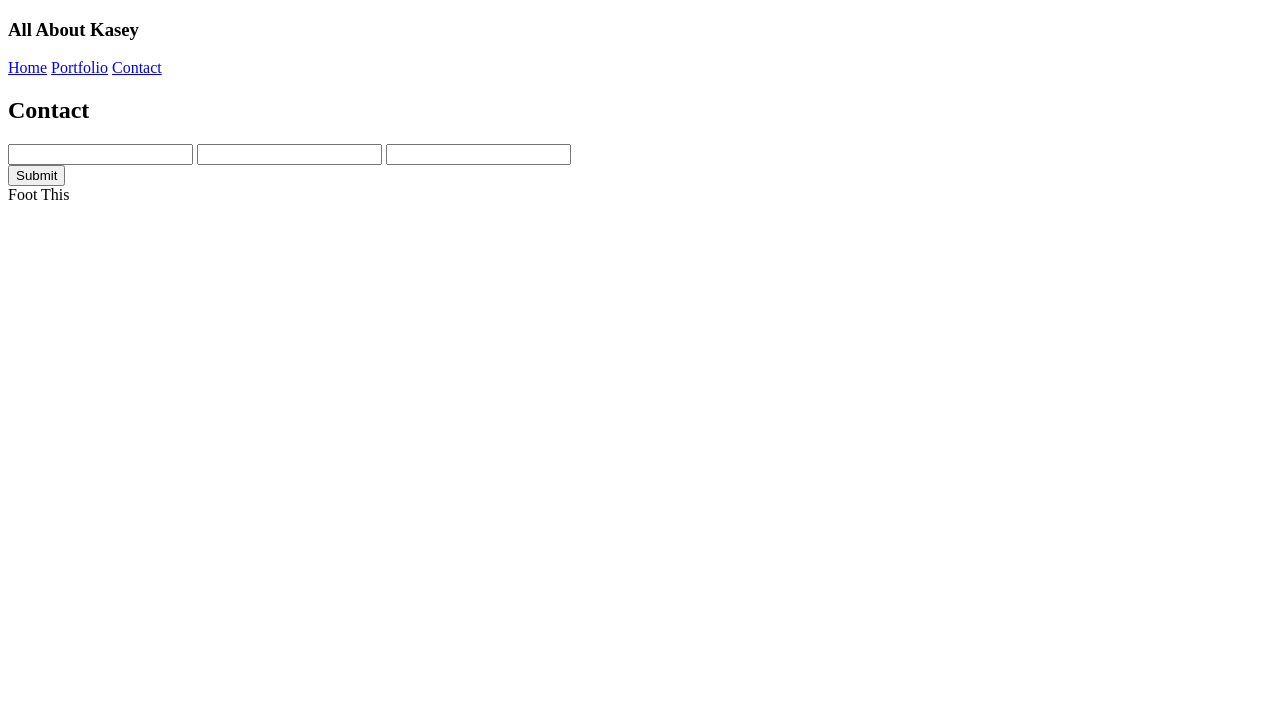
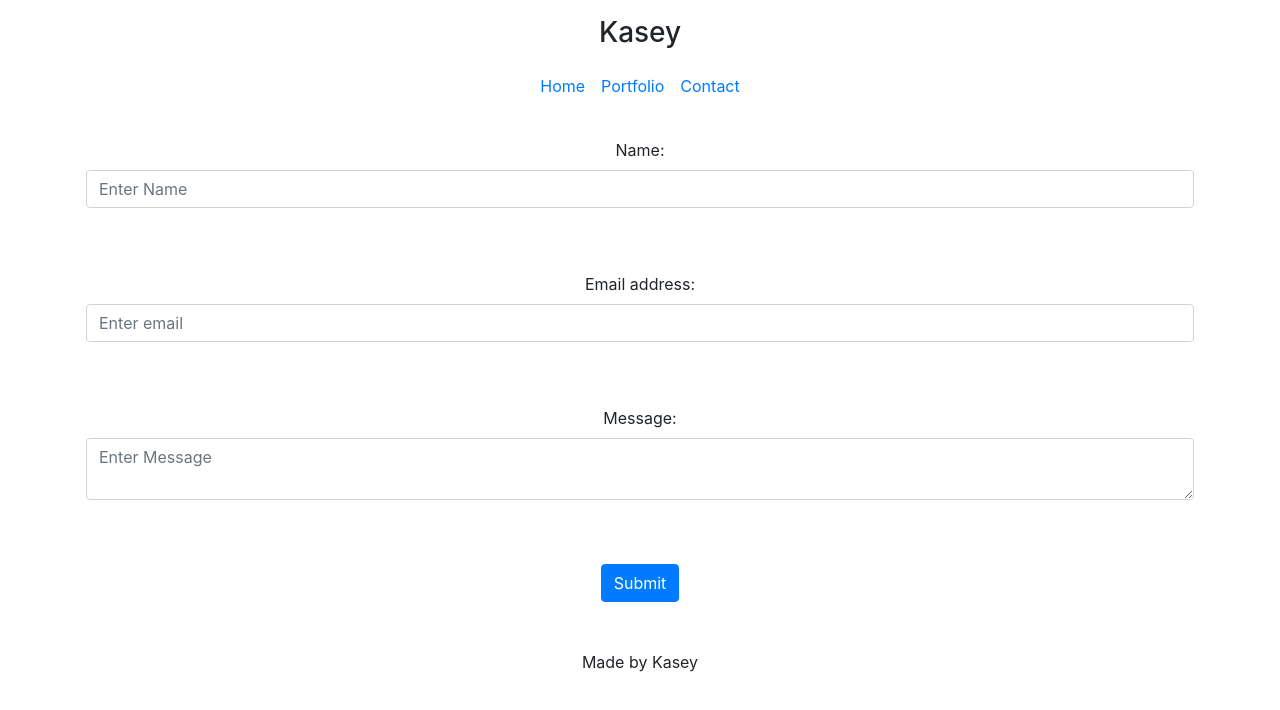
Before and after one commit to agapinank/ResponsiveHW, a plain HTML site: page contact.html in a window 1280 px wide. Drawn offline with nearby package versions, Linux system fonts and the light colour scheme.

Commit message:
File page's wire box set up and synced
Signed-off-by: Kasey Agapinan <agapinank@gmail.com>

```diff
--- a/contact.html
+++ b/contact.html
@@ -2,36 +2,59 @@
 <html lang="en">
 
 <head>
- <meta charset="UTF-8">
- <meta name="viewport" content="width=device-width, initial-scale=1.0">
- <title>Contact</title>
+  <title>Kasey</title>
+  <meta charset="utf-8" />
+  <meta name="viewport" content="width=device-width, initial-scale=1" />
+  <link rel="stylesheet" href="https://maxcdn.bootstrapcdn.com/bootstrap/4.4.1/css/bootstrap.min.css" />
+  <script src="https://ajax.googleapis.com/ajax/libs/jquery/3.5.1/jquery.min.js"></script>
+  <script src="https://cdnjs.cloudflare.com/ajax/libs/popper.js/1.16.0/umd/popper.min.js"></script>
+  <script src="https://maxcdn.bootstrapcdn.com/bootstrap/4.4.1/js/bootstrap.min.js"></script>
 </head>
 
-<body>
-  <div class='contacts container d-flex w-100 h-100 p-3 mx-auto flex-column'>
-   <header class='mainHead mb auto'>
-    <div class='nav'>
-     <h3>All About Kasey</h3>
-     <nav class='navBar justify content center'>
-      <a class='home ' href="#">Home</a>
-      <a class='portfolio' href="#">Portfolio</a>
-      <a class='Contact active' href="#">Contact</a>
-     </nav>
-    </div>
-   </header>
+<body class="text-center">
+  <div class="container d-flex w-100 h-100 p-3 mx-auto flex-column">
+    <header class="mainHead mb-auto">
+      <div class="navInner">
+        <h3 class="mainHead-brand">Kasey</h3>
+        <nav class="navbar navbar-expand-sm bg justify-content-center">
+          <ul class="navbar-nav">
+            <li class="nav-item">
+              <a class="nav-link" href="#">Home</a>
+            </li>
+            <li class="nav-item">
+              <a class="nav-link" href="#">Portfolio</a>
+            </li>
+            <li class="nav-item">
+              <a class="nav-link" href="#">Contact</a>
+            </li>
+          </ul>
+        </nav>
+      </div>
+    </header>
+    <br>
+
+    <form class='form-Contact'>
+      <div class="form-group">
+        <label for="name">Name:</label>
+        <input type="text" class="form-control" placeholder="Enter Name" id="name">
+      </div><br><br>
+      <div class="form-group">
+        <label for="email">Email address:</label>
+        <input type="email" class="form-control" placeholder="Enter email" id="email">
+      </div><br><br>
+      <div class="form-group">
+        <label for="message">Message:</label>
+        <textarea type="email" class="form-control" placeholder="Enter Message" id="messag"></textarea>
+      </div><br><br>
+      <button type="submit" class="btn btn-primary">Submit</button>
+    </form>
+    <br><br>
+    <footer class='footer mt auto'>
+      <div class='footThis'>
+       <p> Made by Kasey</p>
+      </div>
+    </footer>
   </div>
 </body>
-<div class='contactInput container'>
-  <h2>Contact</h2>
-  <input class='name'>
-  <input class='email'>
-  <input class='Message'>
-  <div class='submit'>
-    <button class ='btnSubmit'> Submit</button>
-  </div>
-  <div class='footer'>
-    <footer>Foot This</footer>
-  </div>
-</div>
 
 </html>
```
Also changed, not shown: index.html (+32 -22 lines), portfolio.html (+41 -19 lines).
